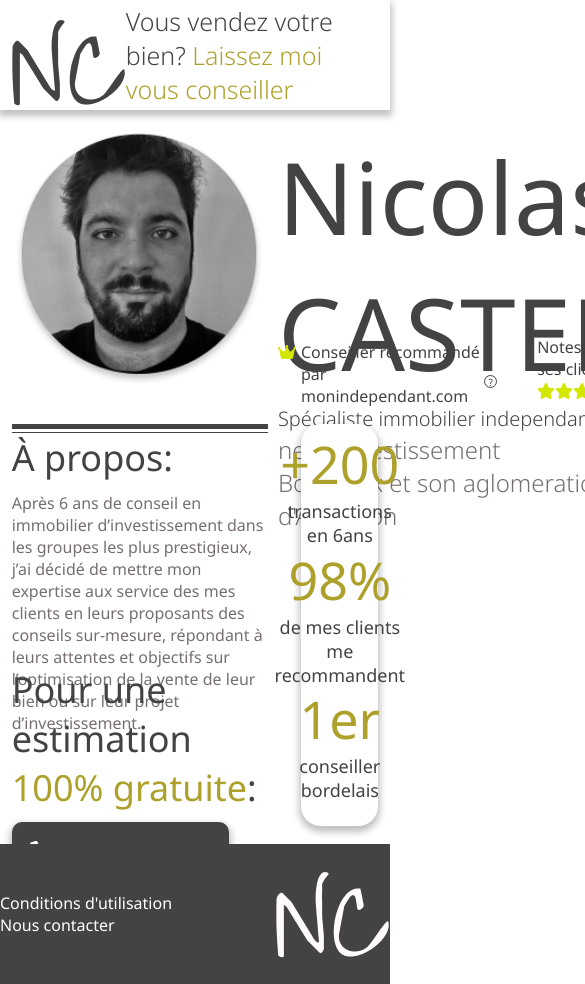
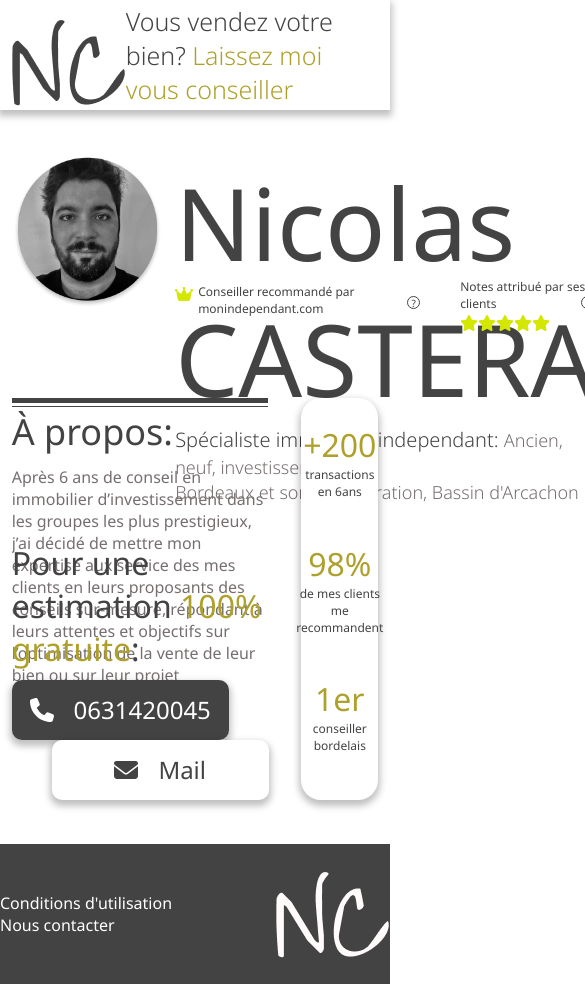
Before and after one commit to magicniclus/monIndependant, a React (Create React App) app: page / in a window 390 px wide. Shown: the top 984 px of the page, 585 px wide, since content can reach past the window. Built offline with nearby package versions, Linux system fonts and the light colour scheme.

Commit message:
Update _main.scss

```diff
--- a/src/components/main/_main.scss
+++ b/src/components/main/_main.scss
@@ -8,10 +8,18 @@
     align-items: center;
     justify-content: space-around;
     .profilCardContainer{
-        // margin-top: 20px;
         width: $globalWidth;
         height: 260px;
         display: flex;
+        @media screen and (max-width: 1024px) {
+            height: 155px;
+        }
+        img{
+            @media screen and (max-width: 1024px) {
+                width: 10em;
+                object-fit: contain;
+            }
+        }
         .rightContainer{
             margin-left: 3vw;
             // background-color: aqua;
@@ -28,12 +36,19 @@
                     span{
                         font-size: 24px;
                         color: $darkSecondary;
+                        @media screen and (max-width: 1200px) {
+                            font-size: 18px;
+                        }
                     }
+
                 }
                 .city{
                     font-size: 24px;
                     color: $darkSecondary;
                     font-weight: $weightH2;
+                    @media screen and (max-width: 1200px) {
+                        font-size: 18px;
+                    }
                 }
             }
             .addValue{
@@ -50,6 +65,9 @@
                     .text{
                         margin-left: 5px;
                         font-size: $p;
+                        @media screen and (max-width: 803px) {
+                            font-size: 12px;
+                        }
                     }
                     .questionContainer{
                         position: absolute;
@@ -78,6 +96,12 @@
                     .starsContainer{
                         svg{
                             margin-top: 3px;
+                        }
+                    }
+                    .text{
+                        font-size: $p;
+                        @media screen and (max-width: 803px) {
+                            font-size: 12px;
                         }
                     }
                     .questionContainer{
@@ -142,6 +166,14 @@
                     p{
                         font-size: $p;
                         color: $darkSecondary;
+                        @media screen and (max-height: 845px) {
+                            max-height: 8rem;
+                            overflow: scroll;
+                        }
+                        @media screen and (max-width: 815px) {
+                            max-height: 15rem;
+                            overflow: scroll;
+                        }
                     }
                 }
             }
@@ -149,7 +181,7 @@
                 height: 40%;
                 display: flex;
                 flex-direction: column;
-                justify-content: space-between;
+                justify-content: flex-end;
                 .lignContainer{
                     height: 20%;
                     width: 100%;
@@ -169,6 +201,9 @@
                     h3{
                         font-size: $fontH3;
                         font-weight: $weightH1;
+                        @media screen and (max-width: 915px) {
+                            font-size: 32px;
+                        }
                         span{
                             color: $goldPrimary
                         }
@@ -195,7 +230,7 @@
                         background-color: white;
                         color: $darkPrimary;
                         margin-left: 40px;
-                        border: 1px solid $darkPrimary;
+                        // border: 1px solid $darkPrimary;
 
                     }
                 }
@@ -226,9 +261,15 @@
                         height: 33%;
                         text-align: center;
                         font-size: 18px;
+                        @media screen and (max-width: 800px) {
+                           font-size: 12px;
+                        }
                         span{
                             font-size: 52px;
                             color: $goldPrimary;
+                            @media screen and (max-width: 800px) {
+                               font-size: 32px;
+                            }
                         }
 
                     }
```
